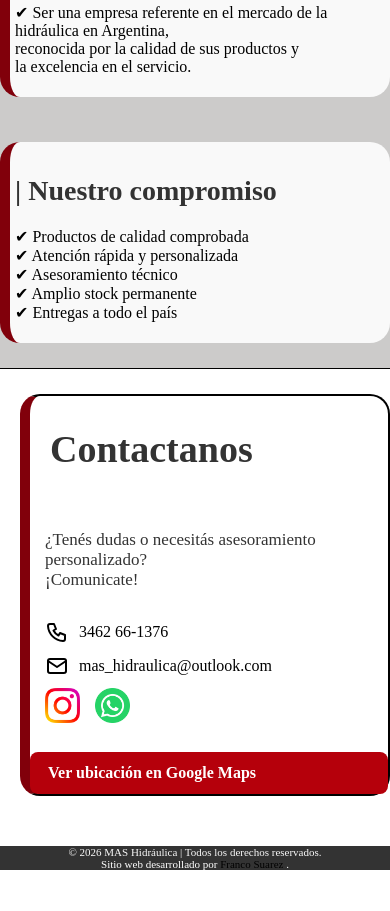
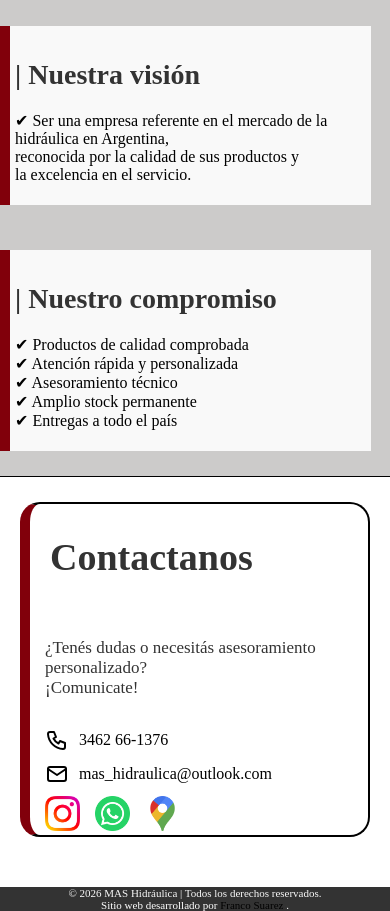
Before and after one commit to Fran2004606/mas-hidraulica, a plain HTML site: page index.html in a window 390 px wide. Shown: the part 3392-4303 px from the top of the page. Before the commit the page ends 4262 px from the top, so only its background shows below. Drawn offline with Linux system fonts and the light colour scheme.

Commit message:
Cambios de mapa en version para celular, header, tamño del logo y tambien cambios en html

```diff
--- a/index.html
+++ b/index.html
@@ -167,16 +167,14 @@ Productos nacionales e importados. Amplia gama de marcas y precios competitivos.
                         <a href="https://wa.me/5493462661376?text=Hola,%20quisiera%20más%20información"><img src="img/redeslogos/wpp.png" alt="Boton que guia al whatsapp de Mas Hidraulica/iconos creados por Freepik - Flaticon"></a>
 
 
+                        <a href="https://maps.app.goo.gl/zbh7ia2VZ6qjzVFU6" class="ubicacion-mobile"><img src="img/redeslogos/mapas-de-google.png" alt="Boton que guia a la direccion de Mas Hidraulica/iconos creados por Freepik - Flaticon"></a>
+
+
+
                     </div>
 
 
-                    <a
-                        class="ubicacion-mobile"
-                        href="https://www.google.com/maps/search/?api=1&query=TU+DIRECCION+ACA"
-                        target="_blank">
 
-                        Ver ubicación en Google Maps
-                    </a>
 
 
                 </article>
--- a/style.css
+++ b/style.css
@@ -292,7 +292,7 @@ a{
 .filosofia-card{
     flex: 1;
 
-    border-radius: 20px;
+
     border-left: 10px solid #81000b;
     padding: 5px;
     background-color: #f9f9f9;
@@ -338,7 +338,7 @@ a{
     height: 800px 800px;
     justify-content: space-around;
     box-shadow: 0px 4px 6px rgba(0, 0, 0, 0.2);
-    border-radius: 10%;
+
 }
 
 
@@ -395,6 +395,8 @@ a{
     padding: 0px 15px;
 
 }
+
+
 
 .contacto-redes img{
     height: 35px;
@@ -737,6 +739,8 @@ a{
         flex-direction: column;
         gap: 15px;
         padding: 15px;
+
+
     }
 
     main{
@@ -745,7 +749,7 @@ a{
     }
 
     .logo img{
-        width: 100px;
+        width: 190px;
     }
 
     nav{
@@ -762,31 +766,29 @@ a{
     .boton-whatsapp{
         width: 100%;
         justify-content: center;
+        width: 150px;
+
     }
 
     .mapa{
         display: none;
     }
 
+    .ubicacion-mobile{
+        display: inline-flex;
+    }
+
     .nosotros-imagen{
         display: none;
     }
 
-    .ubicacion-mobile{
-        display: inline-block;
-        margin-top: 15px;
-        padding: 12px 18px;
-        background: #b5000b;
-        color: white;
-        text-decoration: none;
-        border-radius: 8px;
-        font-weight: bold;
 
-    }
 
     .filosofia-contenido{
         flex-direction: column;
     }
+
+
 
     .beneficios{
         flex-direction: column;
@@ -798,6 +800,14 @@ a{
 
     .contacto{
         height: auto;
+        margin-right: 20px;
     }
 
+    .filosofia-card{
+        width: 90%;
+    }
+
+
+
+
 }
```
Also changed, not shown: img/redeslogos/mapas-de-google.png (added).
